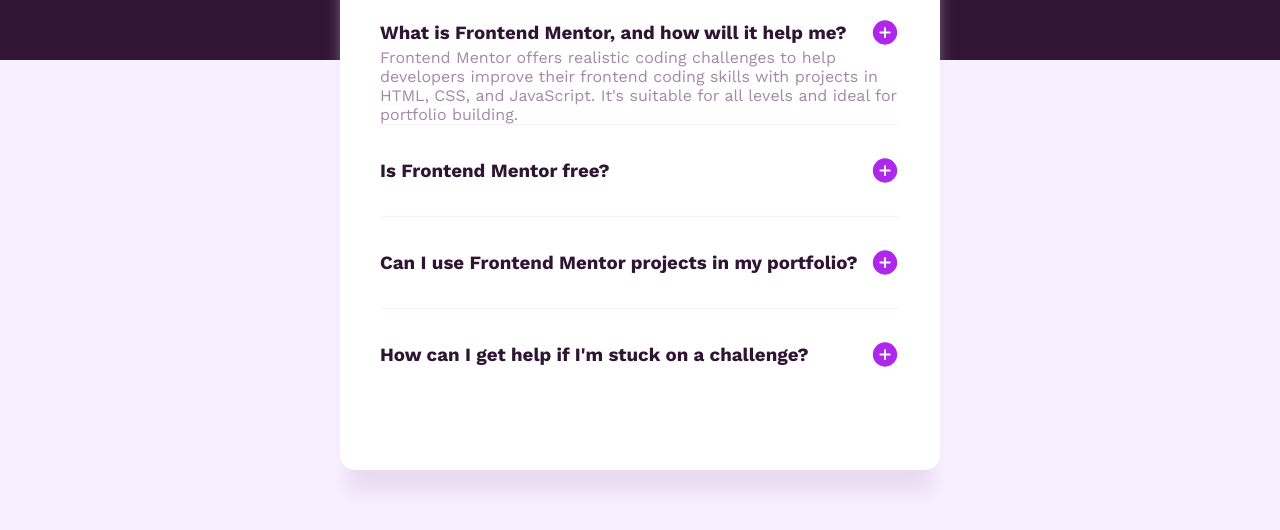
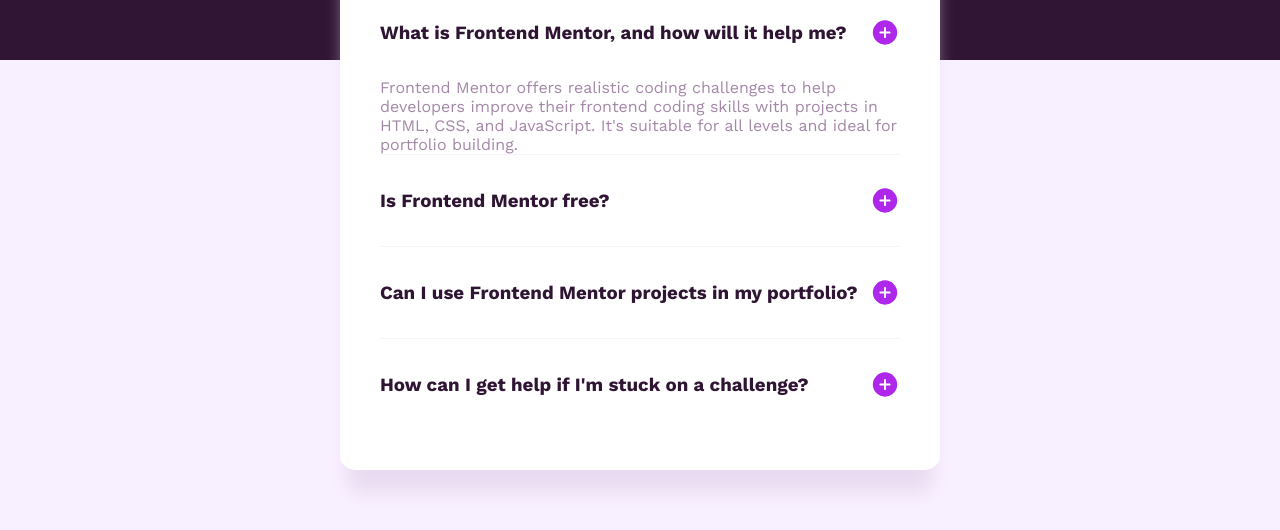
Before and after one commit to ThiagoBRG60/Faq-Accordion, a plain HTML site: page index.html in a window 1280 px wide. Shown: the part 260-790 px from the top of the page. Drawn offline with nearby package versions, Linux system fonts and the light colour scheme.

Commit message:
more fixes

```diff
--- a/css/style.css
+++ b/css/style.css
@@ -72,6 +72,9 @@
   overflow: hidden;
   transition: 0.3s;
 }
+.question1 {
+  margin-top: 30px;
+}
 .question1 p, .question2 p, .question3 p, .question4 p {
   color: hsl(292, 16%, 49%, 0.8);
 }
```
